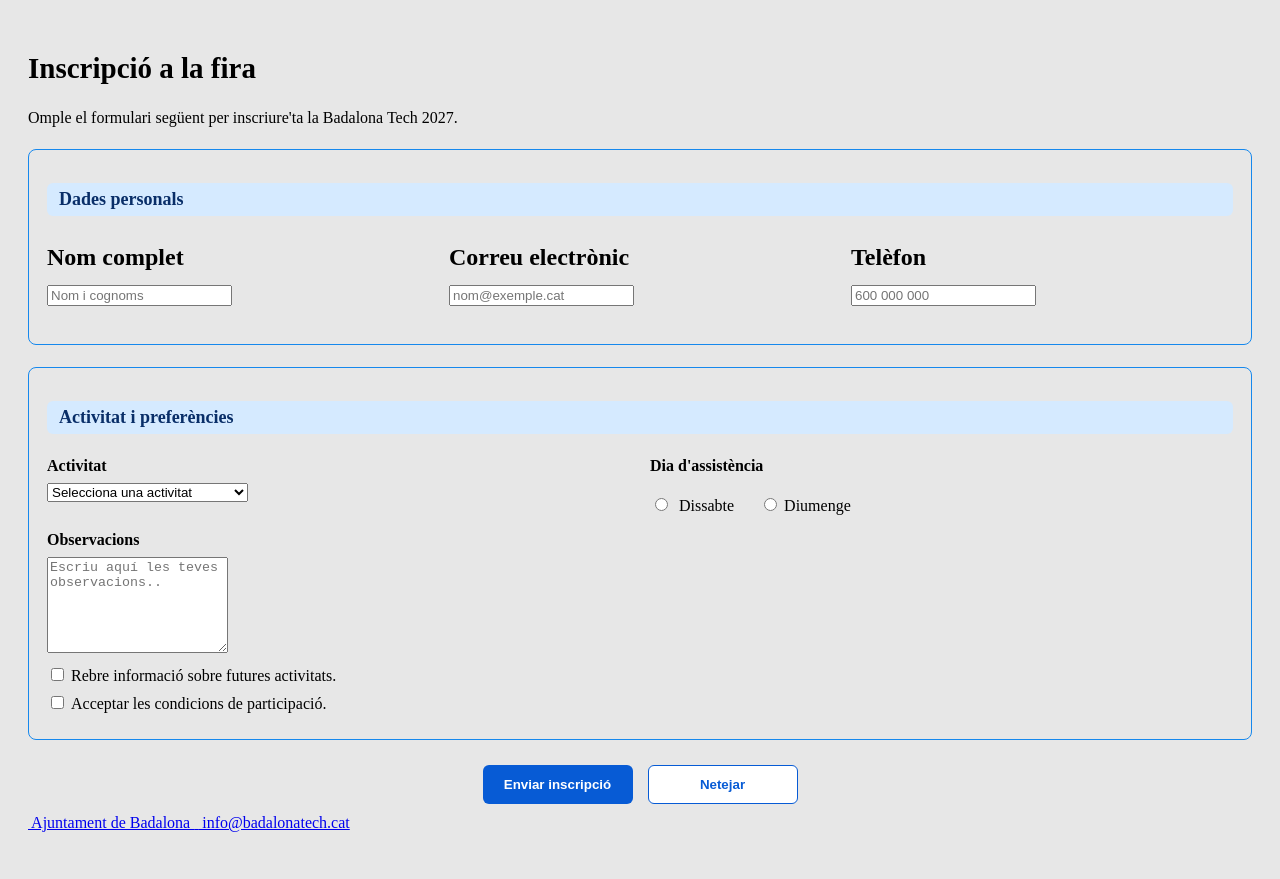
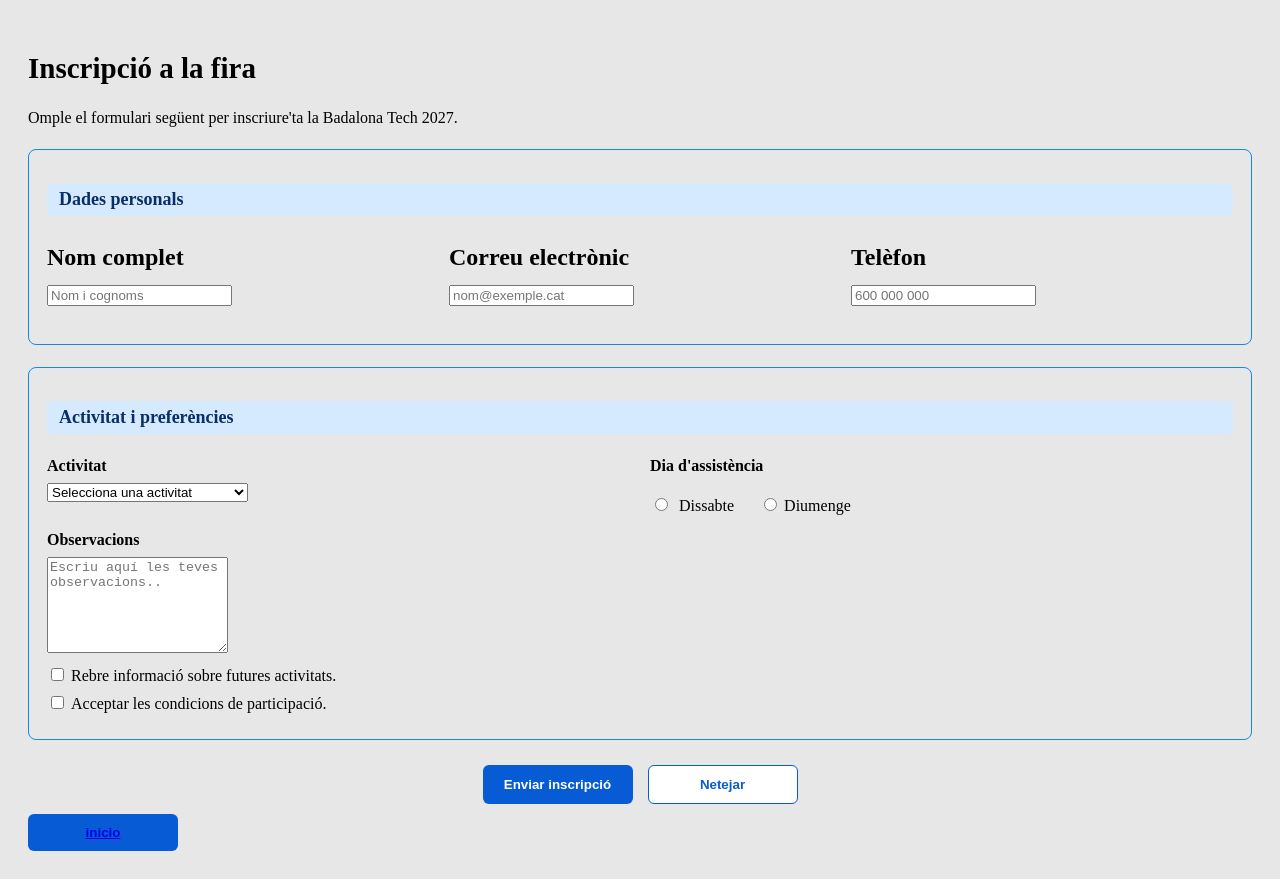
Before and after one commit to ahbibelyaakoubiadam-cmyk/figma-171126, a plain HTML site: page inscripcion.html in a window 1280 px wide. Drawn offline with Linux system fonts and the light colour scheme.

Commit message:
fix: update footer to remove external links and simplify navigation

```diff
--- a/inscripcion.html
+++ b/inscripcion.html
@@ -82,13 +82,7 @@
     </main>
 
     <footer>
-        <a href="https://www.badalona.cat/" target="_blank">
-            <img src="imagenes/ajuntament.svg" alt="" class="icona-peu">
-            Ajuntament de Badalona
-            <img src="imagenes/enllac-extern.svg" alt="" class="icona-petita">
-        </a>
-        <a href="mailto:info@badalonatech.cat">
-            <img src="imagenes/correu.svg" alt="" class="icona-peu">
-            info@badalonatech.cat
-        </a>
+        <button>
+            <a href="index.html">inicio</a>
+        </button>
     </footer>
```
